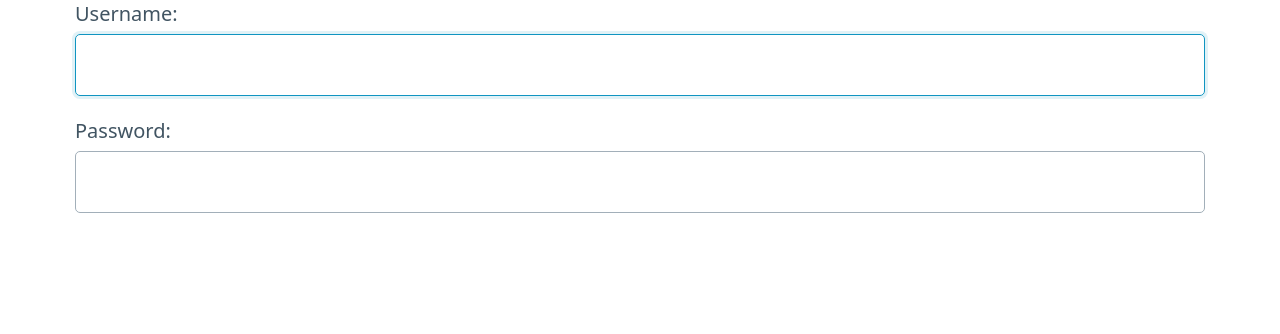
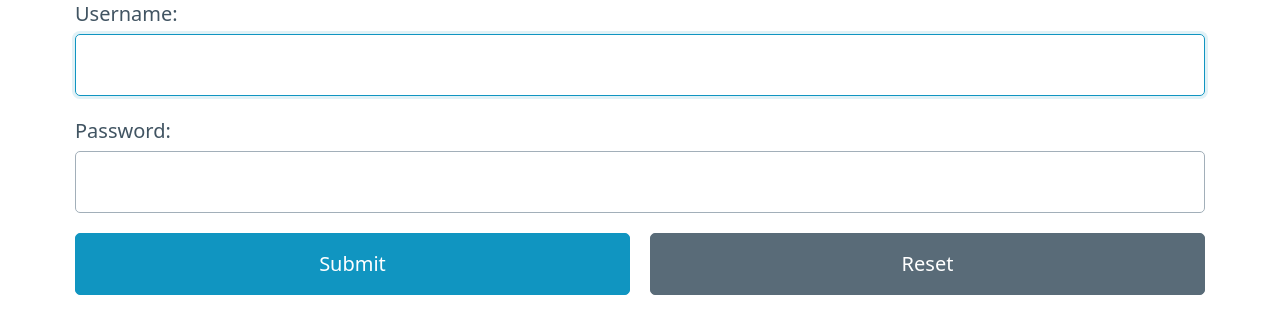
Before and after one commit to kravchenmd/Django_app, a Django app: page /login/ in a window 1280 px wide. Shown: the part 175-509 px from the top of the page. Run offline with Django 4.2, Linux system fonts and the light colour scheme.

Commit message:
Add login form (using `{{form}}`)

```diff
--- a/notes/noteapp/templates/noteapp/login.html
+++ b/notes/noteapp/templates/noteapp/login.html
@@ -2,6 +2,23 @@
 
 {% block content %}
 
-    {{ form }}
+    <form action="" method="post" data-bitwarden-watching="1">
+
+        <div>
+            <label for="id_username">Username:</label>
+            <input type="text" name="username" autofocus="" autocapitalize="none" autocomplete="username"
+                   maxlength="150"
+                   required="" id="id_username">
+        </div>
+
+        <div>
+            <label for="id_password">Password:</label>
+            <input type="password" name="password" autocomplete="current-password" required="" id="id_password">
+        </div>
+        <div class="grid">
+            <button type="submit">Submit</button>
+            <button type="reset" class="secondary">Reset</button>
+        </div>
+    </form>
 
 {% endblock %}
```
